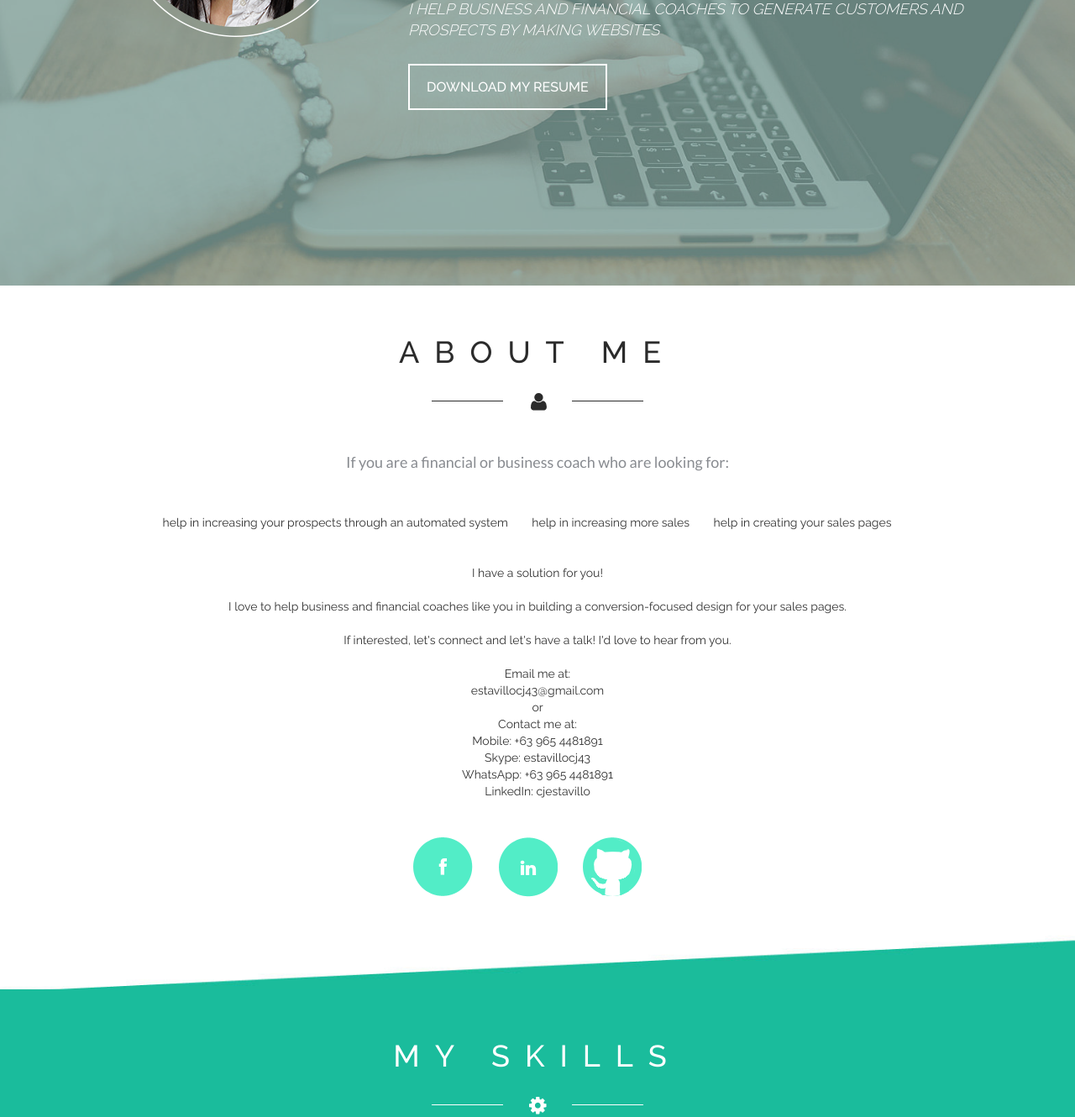
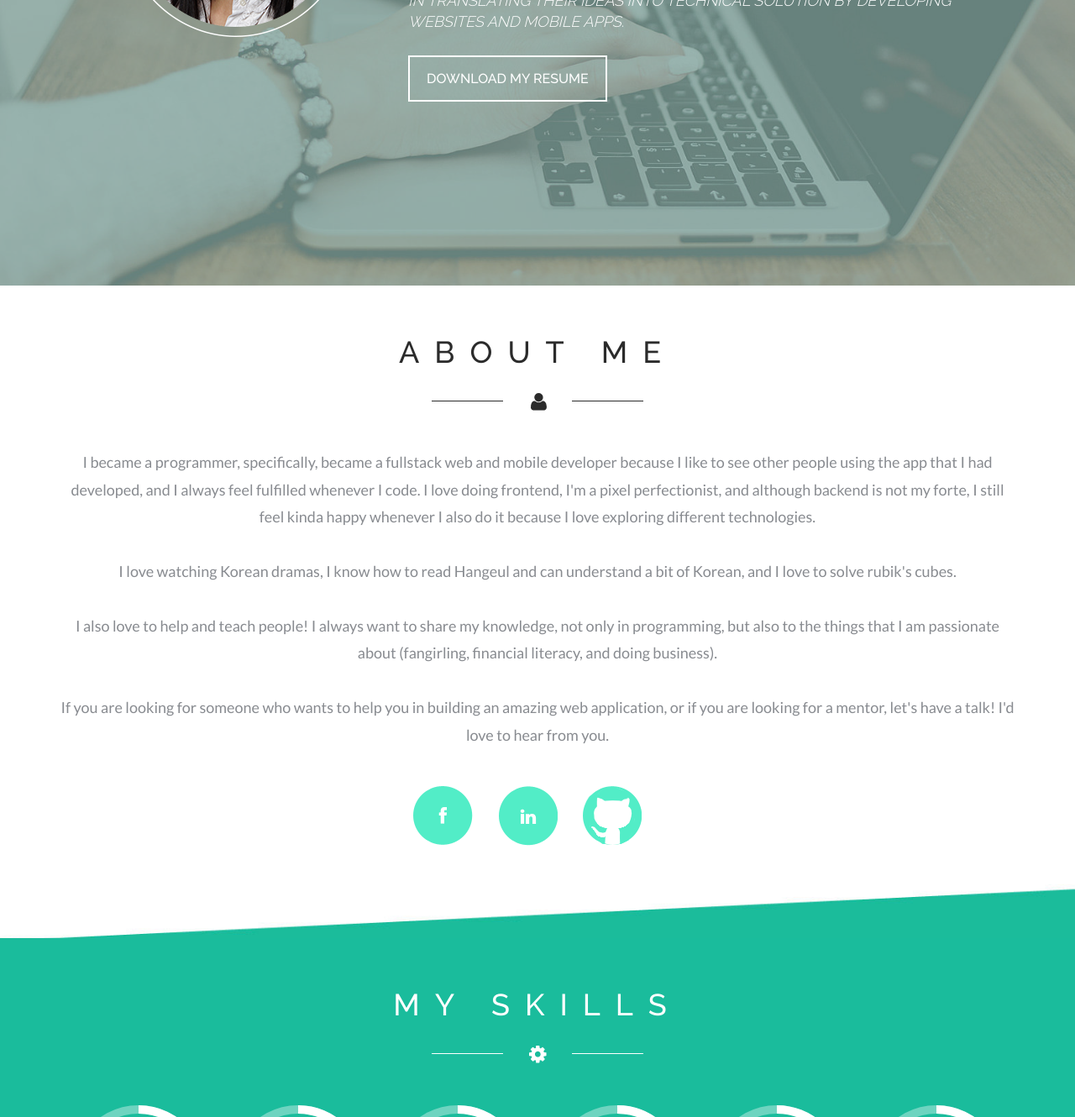
Before and after one commit to cjestavillo/dev-portfolio, a plain HTML site: page index.html in a window 1280 px wide. Shown: the part 471-1801 px from the top of the page at 84% size. Drawn offline with Linux system fonts and the light colour scheme.

Commit message:
changed index content

```diff
--- a/css/style.css
+++ b/css/style.css
@@ -163,7 +163,7 @@ a.boxclose {
 }
 .banner-right h2 {
     color: #ffffff;
-    font-size: 30px;
+    font-size: 28px;
     font-weight: 300;
     margin: 15px 0 0 0;
 }
--- a/index.html
+++ b/index.html
@@ -164,9 +164,13 @@ License URL: http://creativecommons.org/licenses/by/3.0/
 
                         <h2>FULLSTACK DEVELOPER | COMPUTER ENGINEER</h2>
                         <h4>
-                            I HELP BUSINESS AND FINANCIAL COACHES TO
-                            GENERATE CUSTOMERS AND PROSPECTS BY MAKING
-                            WEBSITES
+                            I HELP SMALL BUSINESSES IN AUTOMATING THEIR
+                            BUSINESS PROCESS AND
+                            <!-- <br/> -->
+                            IN TRANSLATING THEIR
+                            IDEAS INTO TECHNICAL SOLUTION BY DEVELOPING
+                            <!-- <br/> -->
+                            WEBSITES AND MOBILE APPS.
                         </h4>
 
                         <a
@@ -190,74 +194,37 @@ License URL: http://creativecommons.org/licenses/by/3.0/
                     <img src="images/about.png" alt=" "/>
                 </div>
 
-                <!-- <p>
-                    I am always a fan of business and financial coaches
-                    because they always help me in making right
-                    decisions in my life, which leads me close to being
-                    a successful one. Thus, to give back to the lessons
-                    that I've learned from them, I want to use my
-                    skills in increasing their revenue and in
-                    increasing the numbers of their prospective
-                    clients and customers by creating
-                    websites for them.
+                <p>
+                    I became a programmer, specifically, became a
+                    fullstack web and mobile developer because I like
+                    to see other people using the app that I had
+                    developed, and I always feel fulfilled
+                    whenever I code. I love doing frontend, I'm a pixel
+                    perfectionist, and although backend is not my forte,
+                    I still feel kinda happy whenever I also do it
+                    because I love exploring different technologies.
                     <br /><br />
-                    Thus, if you are looking for someone who wants to
-                    help you in building an amazing website, let's
-                    have a talk! I'd love to hear from you.
+                    I love watching Korean dramas, I know how to read
+                    Hangeul and can understand a bit of
+                    Korean, and I love to solve rubik's cubes.
                     <br /><br />
-                    <a href="#services">
-                        See how I can help you in your business.
-                    </a>
-                </p> -->
-                <p>
-                    If you are a financial or business coach who are
-                    looking for:
-                <!-- </p> -->
-                    <ul class="help-client-section">
-                        <li>
-                            help in increasing your prospects through an
-                            automated system
-                        </li>
-                        <li>
-                            help in increasing more sales
-                        </li>
-                        <li>
-                            help in creating your sales pages
-                        </li>
-                    </ul>
-                <!-- <p> -->
-                    <br/><br/>
-                    I have a solution for you!
-                    <br/><br/>
-                    I love to help business and financial coaches like
-                    you in building a conversion-focused design for
-                    your sales pages.
-                    <br/><br/>
-                    If interested, let's connect and let's have a
-                    talk! I'd love to hear from you.
-                    <br/><br/>
-                    Email me at:
-                    <br/>
-                    estavillocj43@gmail.com
-                    <br/>
-                    or
-                    <br/>
-                    Contact me at:
-                    <br/>
-                    Mobile: +63 965 4481891
-                    <br/>
-                    Skype: estavillocj43
-                    <br/>
-                    WhatsApp: +63 965 4481891
-                    <br/>
-                    LinkedIn: cjestavillo
+                    I also love to help and teach people! I always want
+                    to share my knowledge, not only in programming, but
+                    also to the things that I am passionate about
+                    (fangirling, financial literacy, and doing
+                    business).
+                    <br /><br />
+                    If you are looking for someone who wants to help
+                    you in building an amazing web application, or if
+                    you are looking for a mentor, let's have a talk!
+                    I'd love to hear from you.
                 </p>
 
                 <ul>
                     <li>
                         <a
                             class="fb"
-                            href="https://facebook.com/cestavillo43"
+                            href="https://facebook.com/hyohan43"
                             target="_blank"
                         ></a>
                     </li>
@@ -284,7 +251,7 @@ License URL: http://creativecommons.org/licenses/by/3.0/
         <div class="about-back"></div>
 
         <!--START: SKILLS-->
-        <div class="my-skills text-center" id="my-skills">
+        <div class="my-skills text-center">
             <div class="container">
                 <h3>MY SKILLS</h3>
                 <div class="strip text-center">
@@ -294,56 +261,51 @@ License URL: http://creativecommons.org/licenses/by/3.0/
                 <div class="skill-grids">
                     <div class="col-md-2 skills-grid text-center">
                         <div class="circle" id="circles-1"></div>
-                        <p>Web Development</p>
+                        <p>HTML 5 / CSS 3</p>
                     </div>
 
                     <div class="col-md-2 skills-grid text-center">
                         <div class="circle" id="circles-2"></div>
-                        <p>HTML 5 / CSS 3</p>
+                        <p>Javascript</p>
                     </div>
 
                     <div class="col-md-2 skills-grid text-center">
                         <div class="circle" id="circles-3"></div>
-                        <p>Javascript</p>
+                        <p>PHP</p>
                     </div>
 
                     <div class="col-md-2 skills-grid text-center">
                         <div class="circle" id="circles-4"></div>
-                        <p>PHP</p>
+                        <p>React.JS</p>
                     </div>
 
                     <div class="col-md-2 skills-grid text-center">
                         <div class="circle" id="circles-5"></div>
-                        <p>React.JS</p>
+                        <p>React Native</p>
                     </div>
 
                     <div class="col-md-2 skills-grid text-center">
                         <div class="circle" id="circles-6"></div>
-                        <p>React Native</p>
+                        <p>Node.JS</p>
                     </div>
 
                     <div class="col-md-2 skills-grid text-center">
                         <div class="circle" id="circles-7"></div>
-                        <p>Node.JS</p>
+                        <p>jQuery</p>
                     </div>
 
                     <div class="col-md-2 skills-grid text-center">
                         <div class="circle" id="circles-8"></div>
-                        <p>jQuery</p>
+                        <p>AJAX</p>
                     </div>
 
                     <div class="col-md-2 skills-grid text-center">
                         <div class="circle" id="circles-9"></div>
-                        <p>AJAX</p>
+                        <p>MySQL</p>
                     </div>
 
                     <div class="col-md-2 skills-grid text-center">
                         <div class="circle" id="circles-10"></div>
-                        <p>MySQL</p>
-                    </div>
-
-                    <div class="col-md-2 skills-grid text-center">
-                        <div class="circle" id="circles-11"></div>
                         <p>Python</p>
                     </div>
 
@@ -380,13 +342,11 @@ License URL: http://creativecommons.org/licenses/by/3.0/
                             ['#6ed4c0', '#ffffff'],
                             ['#6ed4c0', '#ffffff'],
                             ['#6ed4c0', '#ffffff'],
-                            ['#6ed4c0', '#ffffff'],
                             ['#6ed4c0', '#ffffff']
                         ];
 
                         var skillsPercentage = [
                             NaN, // not included
-                            90, // Web Development
                             90, // HTML 5 / CSS 3
                             80, // JS
                             80, // PHP
@@ -428,7 +388,7 @@ License URL: http://creativecommons.org/licenses/by/3.0/
         <div class="my-skill-back"></div>
 
          <!--END: EDUCATION-->
-        <div class="education text-center" id="education">
+        <div class="education text-center">
             <div class="container">
                 <div class="edu-info">
                     <h3>EDUCATION</h3>
@@ -502,7 +462,7 @@ License URL: http://creativecommons.org/licenses/by/3.0/
         <div class="strip-border"><p></p></div>
 
         <!--START: WORK-->
-        <div class="work-experience text-center" id="work-experience">
+        <div class="work-experience text-center">
             <div class="container">
                 <div class="work-info">
                     <h3>WORK EXPERIENCE</h3>
@@ -656,10 +616,7 @@ License URL: http://creativecommons.org/licenses/by/3.0/
                     from translating design into an application, to
                     associating its processes to database and with
                     the use of some third-party services, and deploying
-                    it to the production. These products help our clients
-                    to gain more prospects and customers, in giving
-                    technical solutions to the society, and also in
-                    saving more time in doing their business process.
+                    it to the production.
                     <br/>
                     Some of my works are as follows:
                 </p>
```
